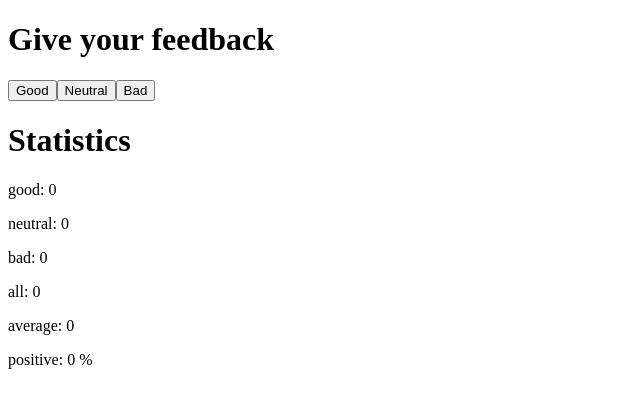
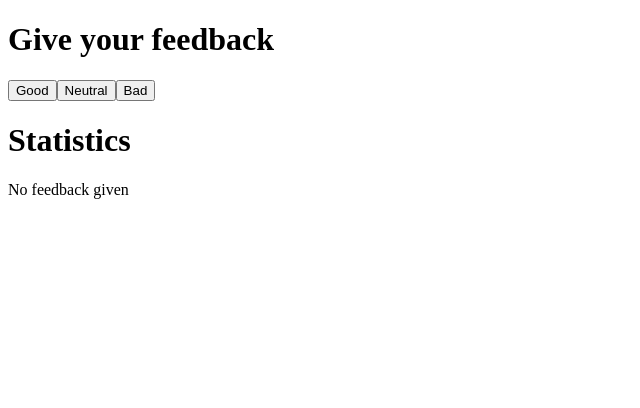
Before and after one commit to Berenix90V/fullstack_webdev_course, a React (Create React App) app in the folder part_1/unicafe/: page / in a window 1280 px wide. Shown: the top 408 px of the page, without its empty margins (0-640 px from the left). Built offline with nearby package versions, Linux system fonts and the light colour scheme.

Commit message:
exercise 1.9

```diff
--- a/part_1/unicafe/src/App.js
+++ b/part_1/unicafe/src/App.js
@@ -8,6 +8,14 @@ const Statistics = ({good, neutral, bad})=>{
     const total = good+neutral+bad
     const average = total === 0? 0 : (good-bad)/total
     const positive = total === 0? 0: good*100/total
+    if(total===0)
+        return(
+            <>
+                <Title text='Statistics' />
+                <p>No feedback given</p>
+            </>
+        )
+    else
         return(
             <>
                 <Title text='Statistics' />
```
Lines whose indentation alone changed are shown as unchanged.
